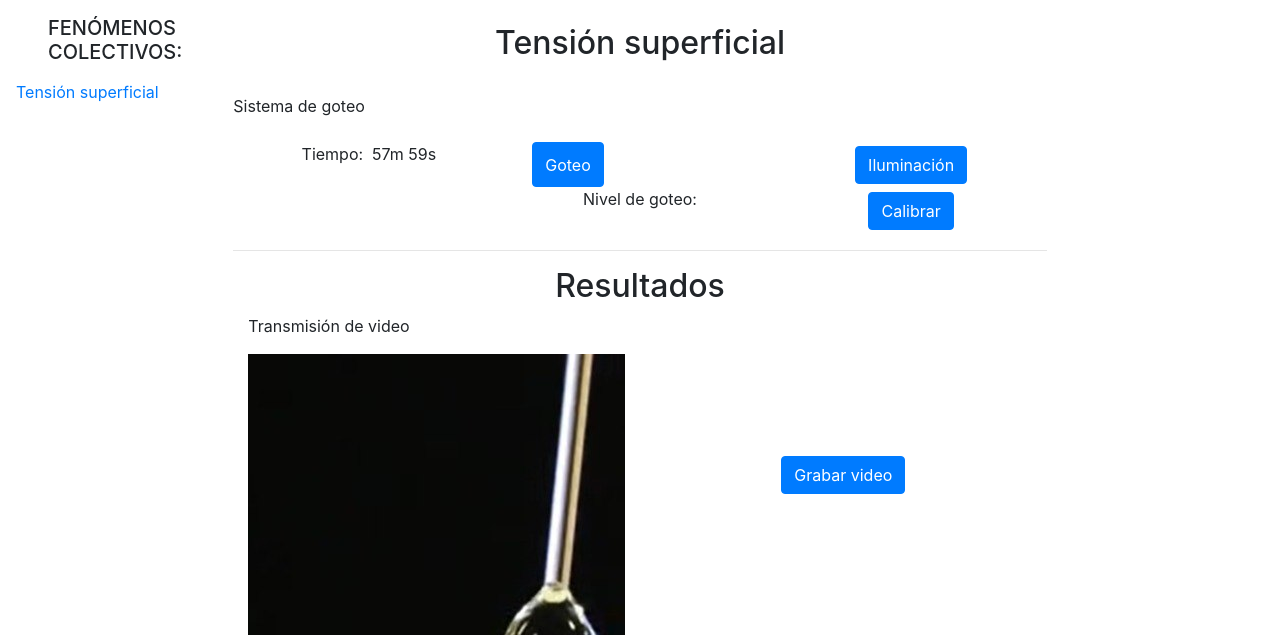
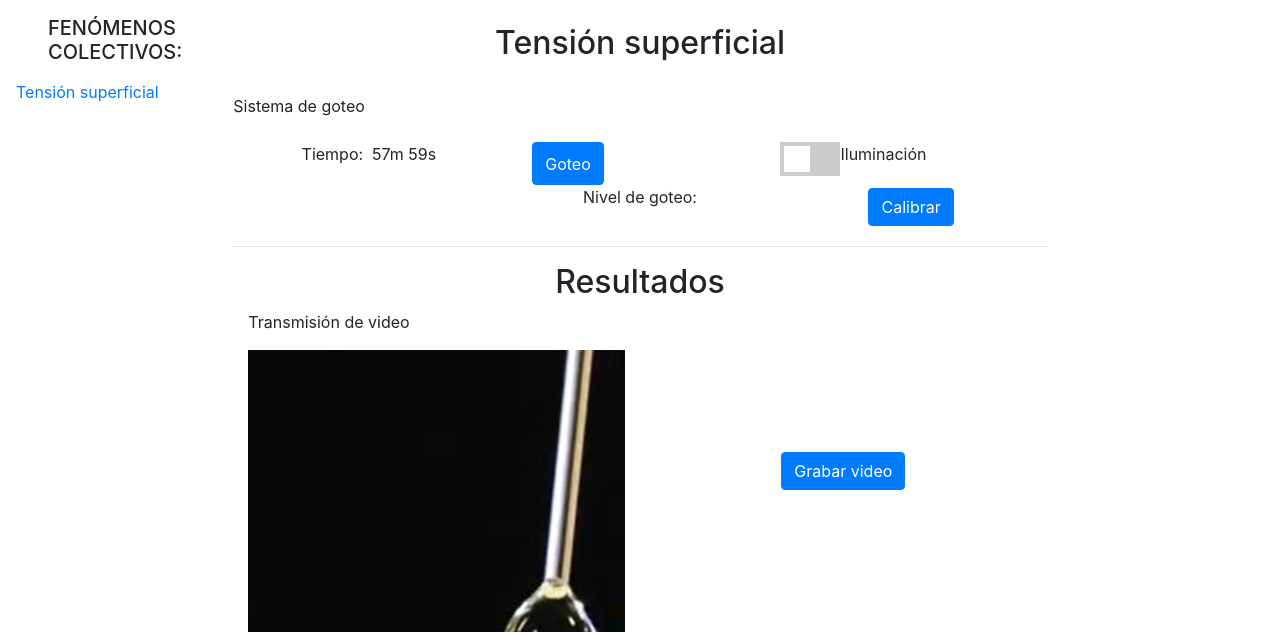
Before and after one commit to ric-lopez/frontend-labvirtual, a Flask app: page /tensionsuper in a window 1280 px wide. Shown: the part 80-715 px from the top of the page. Run offline with Flask 3, Linux system fonts and the light colour scheme; some libraries are stand-ins or nearby versions.

Commit message:
add actions for tension superficial experiment

```diff
--- /dev/null
+++ b/static/css/tension.css
@@ -0,0 +1,59 @@
+.switch {
+    position: relative;
+    display: inline-block;
+    width: 60px;
+    height: 34px;
+  }
+
+  .switch input {
+    opacity: 0;
+    width: 0;
+    height: 0;
+  }
+
+  .slider {
+    position: absolute;
+    cursor: pointer;
+    top: 0;
+    left: 0;
+    right: 0;
+    bottom: 0;
+    background-color: #ccc;
+    -webkit-transition: .4s;
+    transition: .4s;
+  }
+
+  .slider:before {
+    position: absolute;
+    content: "";
+    height: 26px;
+    width: 26px;
+    left: 4px;
+    bottom: 4px;
+    background-color: white;
+    -webkit-transition: .4s;
+    transition: .4s;
+  }
+
+  input:checked + .slider {
+    background-color: #2196F3;
+  }
+
+  input:focus + .slider {
+    box-shadow: 0 0 1px #2196F3;
+  }
+
+  input:checked + .slider:before {
+    -webkit-transform: translateX(26px);
+    -ms-transform: translateX(26px);
+    transform: translateX(26px);
+  }
+
+  /* Rounded sliders */
+  .slider.round {
+    border-radius: 34px;
+  }
+
+  .slider.round:before {
+    border-radius: 50%;
+  }
--- a/static/js/actions.js
+++ b/static/js/actions.js
@@ -173,7 +173,7 @@ function sendInstTensionSup(id_exp, instruccion, value){
 		headers: {
 			'Content-Type': 'application/json',
 		},
-		body: JSON.stringify({id_exp: id_exp, instruccion: "LA"}),
+		body: JSON.stringify({id_exp: id_exp, instruccion: instruccion}),
 	})
 	.then(response => response.text())
 	.then(result => {
--- /dev/null
+++ b/static/js/tension.js
@@ -0,0 +1,13 @@
+function changeLed(){
+    var checkButton = document.getElementById("ledTension");
+    checkButton.value = ( checkButton.value === "on" ? checkButton.value="off" : checkButton.value="on");
+}
+
+function getLed(){
+    var checkButton = document.getElementById("ledTension").value;
+    if(checkButton === "on"){
+        return "LA"
+    }else{
+        return "LB"
+    }
+}
--- a/templates/tensionsuper.html
+++ b/templates/tensionsuper.html
@@ -4,7 +4,7 @@
     <meta charset="UTF-8">
     <title>Laboratorio Virtual</title>
     <link rel="stylesheet" href="https://stackpath.bootstrapcdn.com/bootstrap/4.3.1/css/bootstrap.min.css" integrity="sha384-ggOyR0iXCbMQv3Xipma34MD+dH/1fQ784/j6cY/iJTQUOhcWr7x9JvoRxT2MZw1T" crossorigin="anonymous">
-
+    <link rel="stylesheet" href="/static/css/tension.css">
 </head>
 <body>
     <nav class="navbar navbar-expand-lg navbar-light bg-light">
@@ -64,7 +64,9 @@
                                     type="range"
                                     class="form-range" />
                             </div> -->
-                            <button type="button" class="btn btn-primary" onclick="sendInstTensionSup(tension_superficial, 'MG', null)">Goteo</button>
+                            <button type="button" class="btn btn-primary" onclick="sendInstTensionSup(tension_superficial, 'MG', null)">
+                              Goteo
+                            </button>
                             <div class="col-sm-12 d-flex justify-content-center">
                                 <p>Nivel de goteo:
                                     <span id="curr"></span>
@@ -74,10 +76,17 @@
                     </div>
                     <div class="col d-flex justify-content-center">
                         <div class="row">
-                            <div class="col-sm-12 d-flex justify-content-center py-1">
+                            <!-- <div class="col-sm-12 d-flex justify-content-center py-1">
                                 <button type="button" class="btn btn-primary">Iluminación</button>
                                 <br>
-                            </div>
+                            </div> -->
+                            <label class="switch">
+                              <input type="checkbox" id="ledTension"
+                                onchange="changeLed()"
+                                onclick="sendInstTensionSup(tension_superficial, getLed(), null)">
+                              <span class="slider"></span>
+                            </label>
+                            <p>Iluminación</p>
                             <div class="col-sm-12 d-flex justify-content-center py-1">
                                 <button type="button" class="btn btn-primary">Calibrar</button>
                             </div>
@@ -147,6 +156,7 @@ var x = setInterval(function() {
   }
 }, 1000);
 </script>
+    <script src="./static/js/tension.js"></script>
     <script src="./static/js/actions.js"></script>
     <script src="https://code.jquery.com/jquery-3.3.1.slim.min.js" integrity="sha384-q8i/X+965DzO0rT7abK41JStQIAqVgRVzpbzo5smXKp4YfRvH+8abtTE1Pi6jizo" crossorigin="anonymous"></script>
     <script src="https://cdnjs.cloudflare.com/ajax/libs/popper.js/1.14.7/umd/popper.min.js" integrity="sha384-UO2eT0CpHqdSJQ6hJty5KVphtPhzWj9WO1clHTMGa3JDZwrnQq4sF86dIHNDz0W1" crossorigin="anonymous"></script>
--- a/udp_conect.py
+++ b/udp_conect.py
@@ -19,10 +19,10 @@ def send_msg(exp_id, msg):
     elif(exp_id == '03'):
         UDP_IP = "10.51.82.101"
     elif(exp_id == '06'):
-        UDP_IP = "10..51.82.102"
+        UDP_IP = "10.51.82.102"
     UDP_PORT = 3333
 
-    MESSAGE = bytes(msg, "utf-8")
+    MESSAGE = bytes(exp_id+msg, "utf-8")
     print("UDP target IP: %s" % UDP_IP)
     print("UDP target port: %s" % UDP_PORT)
     print("message: %s" % MESSAGE)
```
